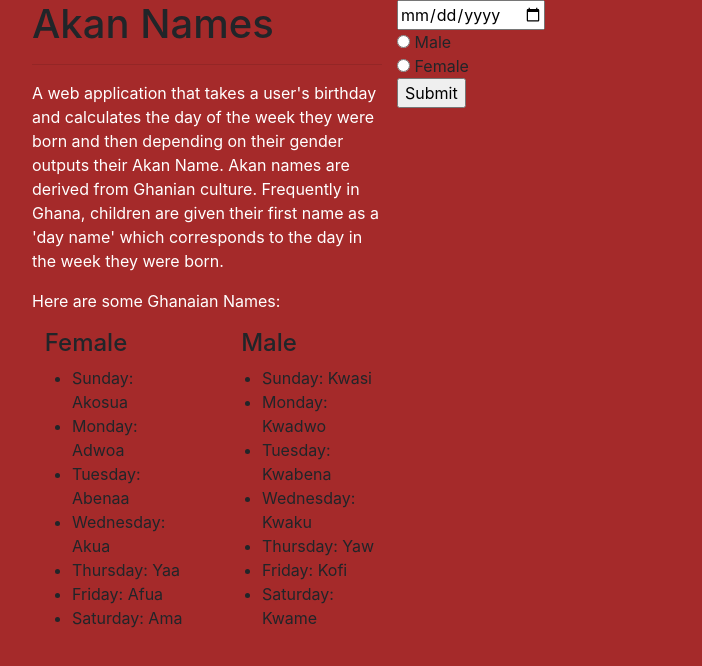
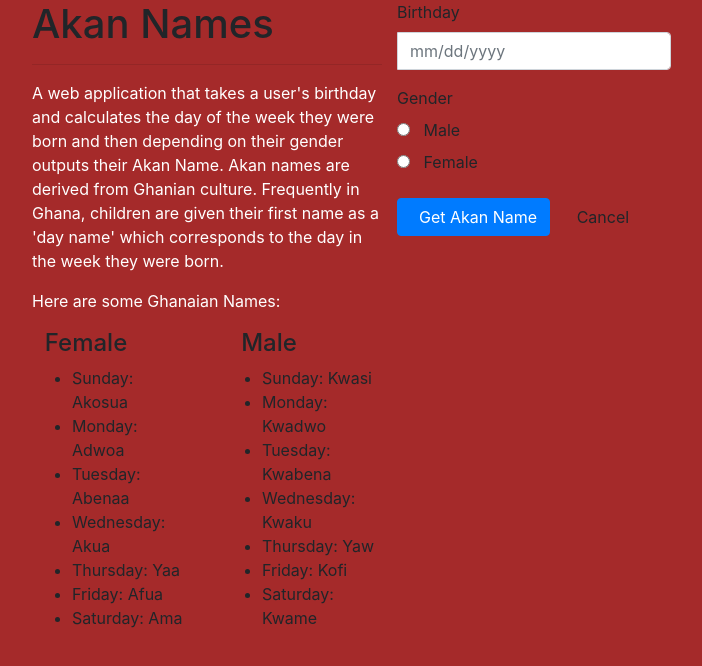
Before and after one commit to dennismwaniki67/akannames, a plain HTML site: page index.html in a window 1280 px wide. Shown: the whole page, without its empty margins (243-945 px from the left). Drawn offline with Linux system fonts and the light colour scheme; files that its build step writes are made by us from their sources.

Commit message:
more changes on my project

```diff
--- a/index.html
+++ b/index.html
@@ -46,12 +46,29 @@
 			</div>
 
 	<form>
-<input type="date" name="bday"><br>
-<input type="radio" name="gender" value="male"> Male<br>
-<input type="radio" name="gender" value="female"> Female<br>
- <input type="submit">
+        <div class="form-group mb15">
+            <label class="label">Birthday</label>
+             <div class="input-group mb15">
+              <span class="input-group-addon"><i class="fa fa-calendar"></i></span>
+              <input type="text" placeholder="mm/dd/yyyy" id="myBirthDate" class="form-control" autocomplete="off">
+           </div>
+      </div>
 
-</form>
+      <div class="form-group mb15">
+            <label class="label">Gender</label>
+             <div class="rdio rdio-default fs11">
+              <input type="radio" name="gender" id="male" value="Male">
+              <label for="male">&nbsp;&nbsp;Male</label>
+          </div>
+          <div class="rdio rdio-default fs11">
+              <input type="radio" name="gender" value="Female" id="female">
+              <label for="female">&nbsp;&nbsp;Female</label>
+           </div>
+      </div>
+      <button type="submit" onclick="getAkanName(); return false;" class="btn btn-primary btn-xs"><i class="fa fa-search" aria-hidden="true"></i>&nbsp;&nbsp;Get Akan Name</button>
+      <button type="reset" onclick="clearAkanMessage(); return false;" class="btn btn-default btn-xs"><i class="fa fa-times" aria-hidden="true"></i>&nbsp;&nbsp;Cancel</button>
+  </form>
+
 
 </body>
 </html>
```
